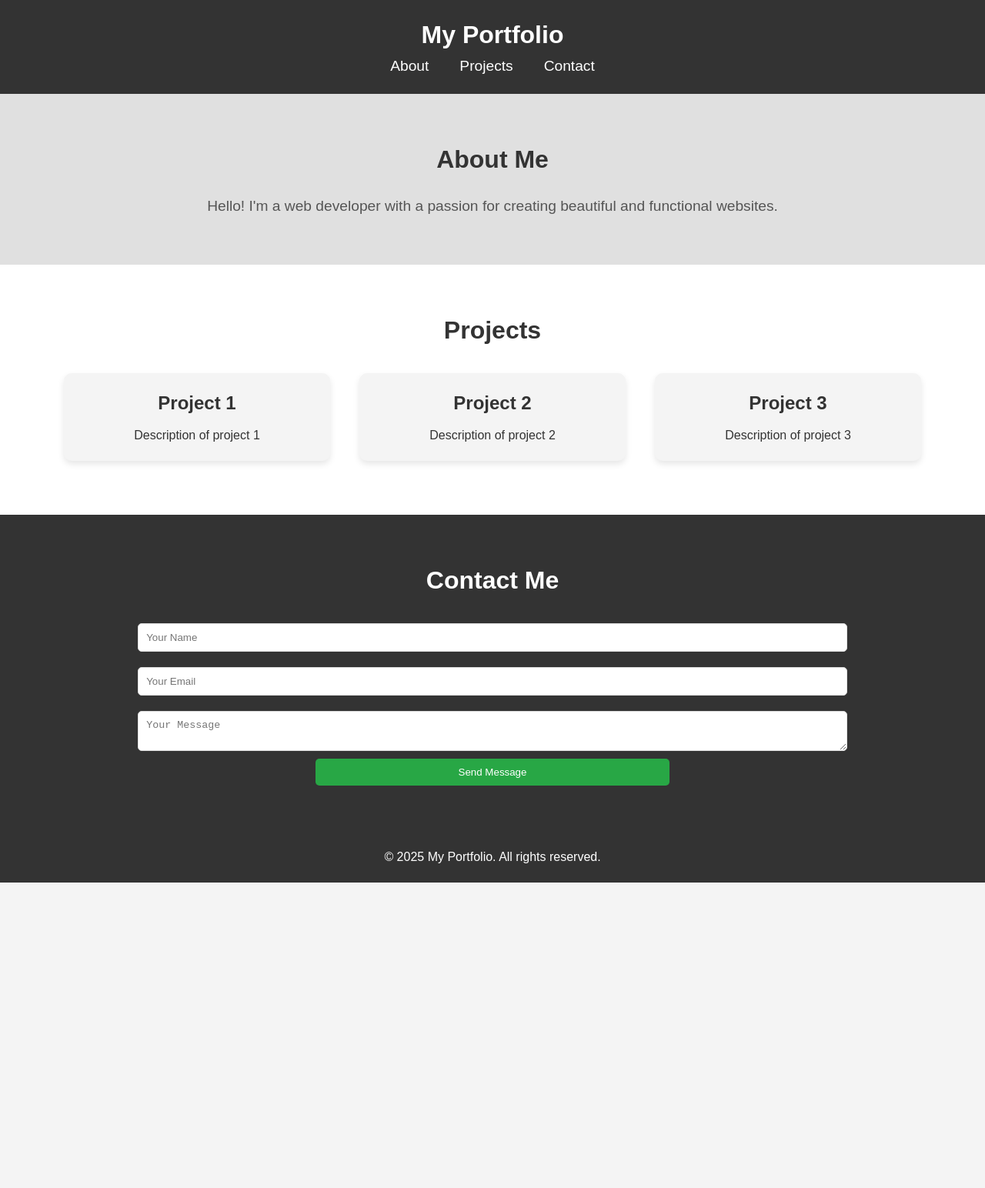
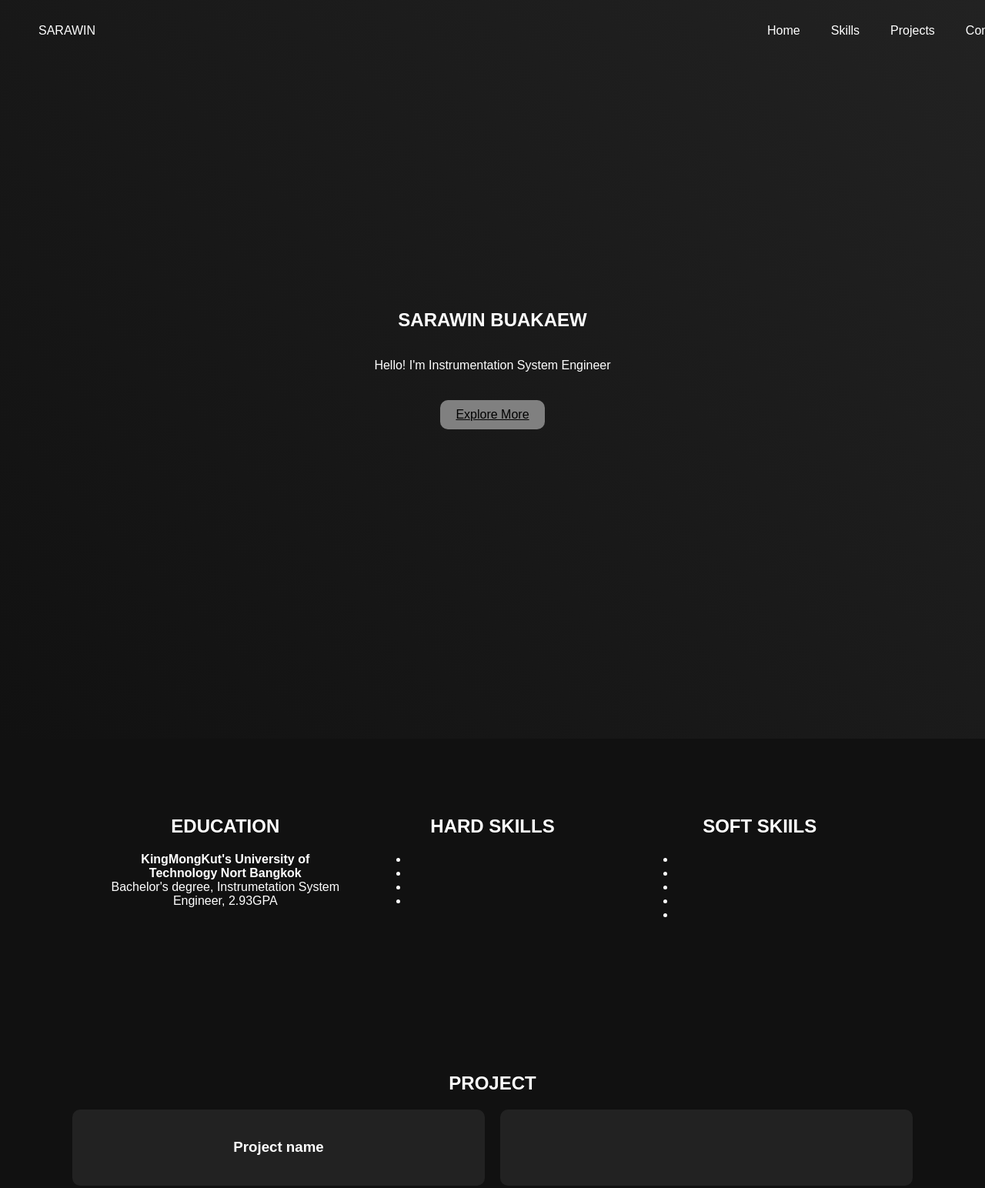
Before and after one commit to sarawinb-engi/sarawinb-engi.github.io, a plain HTML site: page index.html in a window 1280 px wide. Shown: the top 1544 px of the page at 77% size. Before the commit the page ends 1147 px from the top, so only its background shows below. Drawn offline with Linux system fonts and the light colour scheme.

Commit message:
Edit homepage all

```diff
--- a/index.html
+++ b/index.html
@@ -3,73 +3,89 @@
 <head>
     <meta charset="UTF-8">
     <meta name="viewport" content="width=device-width, initial-scale=1.0">
-    <title>My Portfolio</title>
+    <title>SarawinB</title>
     <link rel="stylesheet" href="style.css">
+    <script src="https://kit.fontawesome.com/a076d05399.js" crossorigin="anonymous"></script>
 </head>
 <body>
-    <!-- Header -->
-    <header>
-        <div class="container">
-            <h1>My Portfolio</h1>
-            <nav>
-                <ul>
-                    <li><a href="#about">About</a></li>
+
+    <!-- Navigation bar -->
+     <nav id="navbar">
+        <div class="logo">SARAWIN</div>
+        <ul class="nav-links">
+            <li><a href="#hero">Home</a></li>
+            <li><a href="#skills">Skills</a></li>
             <li><a href="#projects">Projects</a></li>
             <li><a href="#contact">Contact</a></li>
         </ul>
      </nav>
-        </div>
-    </header>
 
-    <!-- About Section -->
-    <section id="about">
-        <div class="container">
-            <h2>About Me</h2>
-            <p>Hello! I'm a web developer with a passion for creating beautiful and functional websites.</p>
-        </div>
+     <!-- Hero Section -->
+      <section id="hero">
+        <h1>SARAWIN BUAKAEW</h1>
+        <p>Hello! I'm Instrumentation System Engineer</p>
+        <a href="#skills" class="btn">Explore More</a>
       </section>
 
-    <!-- Projects Section -->
-    <section id="projects">
-        <div class="container">
-            <h2>Projects</h2>
-            <div class="project-cards">
-                <div class="project-card">
-                    <h3>Project 1</h3>
-                    <p>Description of project 1</p>
+      <!-- Skills Section -->
+       <section id="skills">
+        <div class="skills-container">
+            <div class="education">
+                <h2>EDUCATION</h2>
+                <p><strong>KingMongKut's University of Technology Nort Bangkok</strong><br>
+                    Bachelor's degree, Instrumetation System Engineer, 2.93GPA</p>
+                <p><strong></strong></p>
             </div>
-                <div class="project-card">
-                    <h3>Project 2</h3>
-                    <p>Description of project 2</p>
+
+            <div class="hard-skills">
+                <h2>HARD SKILLS</h2>
+                <ul>
+                    <li></li>
+                    <li></li>
+                    <li></li>
+                    <li></li>
+                </ul>
             </div>
-                <div class="project-card">
-                    <h3>Project 3</h3>
-                    <p>Description of project 3</p>
-                </div>
+            <div class="soft-skills">
+                <h2>SOFT SKIILS</h2>
+                <ul>
+                    <li></li>
+                    <li></li>
+                    <li></li>
+                    <li></li>
+                    <li></li>
+                </ul>
             </div>
         </div>
        </section>
 
-    <!-- Contact Section -->
-    <section id="contact">
-        <div class="container">
-            <h2>Contact Me</h2>
-            <form id="contact-form">
-                <input type="text" id="name" placeholder="Your Name" required>
-                <input type="email" id="email" placeholder="Your Email" required>
-                <textarea id="message" placeholder="Your Message" required></textarea>
-                <button type="submit">Send Message</button>
-            </form>
+       <!-- Project Section -->
+        <section class="projects">
+            <h2>PROJECT</h2>
+            <div class="project-container">
+                <div class="project-card">
+                    <h3>Project name</h3>
+                    <p></p>
+                </div>
+                <div class="project-card">
+                    <h3></h3>
+                    <p></p>
+                </div>
             </div>
         </section>
 
-    <!-- Footer -->
+        <!-- Contact section -->
+        <section class="contact">
+            <h2>Contact Me</h2>
+            <p>Email: sarawinbuakaewpp@gmail.com</p>
+            <p>Linkedin: </p>
+        </section>
+
         <footer>
-        <div class="container">
-            <p>&copy; 2025 My Portfolio. All rights reserved.</p>
-        </div>
+            <p>2025 SarawinB- All Rights Reserved</p>
         </footer>
 
-    <script src="scripts.js"></script>
+        <script src="/script.js"></script>
+
 </body>
 </html>
--- a/script.js
+++ b/script.js
@@ -0,0 +1,8 @@
+window.addEventListener("scroll", function() {
+    const navbar = this.document.getElementById("navbar");
+    if (this.window.scrollY > 50) {
+        navbar.classList.add("scrolled");
+    } else {
+        navbar.classList.remove("scrolled")
+    }
+});
--- a/style.css
+++ b/style.css
@@ -1,146 +1,124 @@
-/* General reset */
-* {
+body {
     margin: 0;
-    padding: 0;
-    box-sizing: border-box;
+    font-family: Arial, sans-serif;
+    background-color: #111;
+    color: #fff;
+    text-align: center;
+    overflow-x: hidden;
 }
 
-body {
-    font-family: Arial, sans-serif;
-    line-height: 1.6;
-    background-color: #f4f4f4;
-    color: #333;
+/* Navigation */
+
+nav {
+    position: fixed;
+    width: 100%;
+    top: 0;
+    left: 0;
+    display: flex;
+    justify-content: space-between;
+    align-items: center;
+    padding: 15px 50px;
+    background: transparent;
+    transition: 0.3s;
 }
 
-.container {
-    width: 90%;
-    max-width: 1200px;
-    margin: 0 auto;
+nav.scrolled {
+    background: rgb(0, 0, 0, 0.9);
 }
 
-/* Header */
-header {
-    background: #333;
-    color: #fff;
-    padding: 20px 0;
+.nav-links {
+    list-style: none;
+    display: flex;
 }
 
-header h1 {
-    font-size: 2rem;
-    text-align: center;
-}
-
-header nav ul {
-    display: flex;
-    justify-content: center;
-    list-style-type: none;
-}
-
-header nav ul li {
+.nav-links li {
     margin: 0 20px;
 }
 
-header nav ul li a {
+.nav-links a {
     color: #fff;
     text-decoration: none;
-    font-size: 1.2rem;
+    transition: 0.3s;
 }
 
-header nav ul li a:hover {
-    text-decoration: underline;
+.nav-links a:hover {
+    color: gray;
 }
 
-/* Section styles */
-section {
-    padding: 60px 0;
+/* Hero Section */
+#hero {
+    height: 100vh;
+    display: flex;
+    flex-direction: column;
+    justify-content: center;
+    align-items: center;
+    background: linear-gradient(45deg, #111, #222);
 }
 
-h2 {
-    font-size: 2rem;
-    margin-bottom: 20px;
-    text-align: center;
+.btn {
+    margin: 20px;
+    padding: 10px 20px;
+    background-color: gray;
+    color: black;
+    border: none;
+    cursor: pointer;
+    transition: 0.3s;
+    border-radius: 10px;
 }
 
-/* About Section */
-#about {
-    background: #e0e0e0;
-    text-align: center;
+.btn:hover {
+    background-color: #fff;
 }
 
-#about p {
-    font-size: 1.2rem;
-    color: #555;
+/* Section */
+
+section {
+    padding: 80px 20px;
 }
 
-/* Projects Section */
-#projects {
-    background: #fff;
+.skills-container {
+    display: flex;
+    justify-content: space-between;
+    max-width: 80%;
+    margin: auto;
 }
 
-.project-cards {
+.education, .hard-skills, .soft-skills {
+    width: 30%;
+}
+
+/* Projects */
+.project-container {
     display: flex;
-    justify-content: space-around;
-    flex-wrap: wrap;
+    justify-content: center;
+    gap: 20px;
 }
 
 .project-card {
-    background: #f4f4f4;
+    background: #222;
     padding: 20px;
-    margin: 10px;
-    width: 30%;
-    text-align: center;
     border-radius: 10px;
-    box-shadow: 0 4px 8px rgba(0, 0, 0, 0.1);
+    width: 40%;
 }
 
-.project-card h3 {
-    font-size: 1.5rem;
-    margin-bottom: 10px;
+/* Contact */
+#contact {
+    background: #333;
+    padding: 40px;
 }
 
-/* Contact Section */
-#contact {
-    background: #333;
-    color: #fff;
+footer {
+    background: black;
+    padding: 20px;
 }
 
-#contact form {
-    display: flex;
-    flex-direction: column;
-    align-items: center;
+/* Responsive */
+@media (max-width: 768px) {
+    .skills-container, .project-container {
+        flex-direction: column;
+        align-items: center;
+    }
+    .education, .hard-skills, .soft-skills, .project-card {
+        width: 90%;
+    }
 }
-
-#contact input, #contact textarea {
-    width: 80%;
-    padding: 10px;
-    margin: 10px 0;
-    border-radius: 5px;
-    border: 1px solid #ddd;
-}
-
-#contact button {
-    width: 40%;
-    padding: 10px;
-    background: #28a745;
-    color: #fff;
-    border: none;
-    border-radius: 5px;
-    cursor: pointer;
-}
-
-#contact button:hover {
-    background: #218838;
-}
-
-/* Footer */
-footer {
-    background: #333;
-    color: #fff;
-    text-align: center;
-    padding: 20px 0;
-}
-
-/* Smooth scrolling */
-html {
-    scroll-behavior: smooth;
-}
```
Lines whose indentation alone changed are shown as unchanged.
